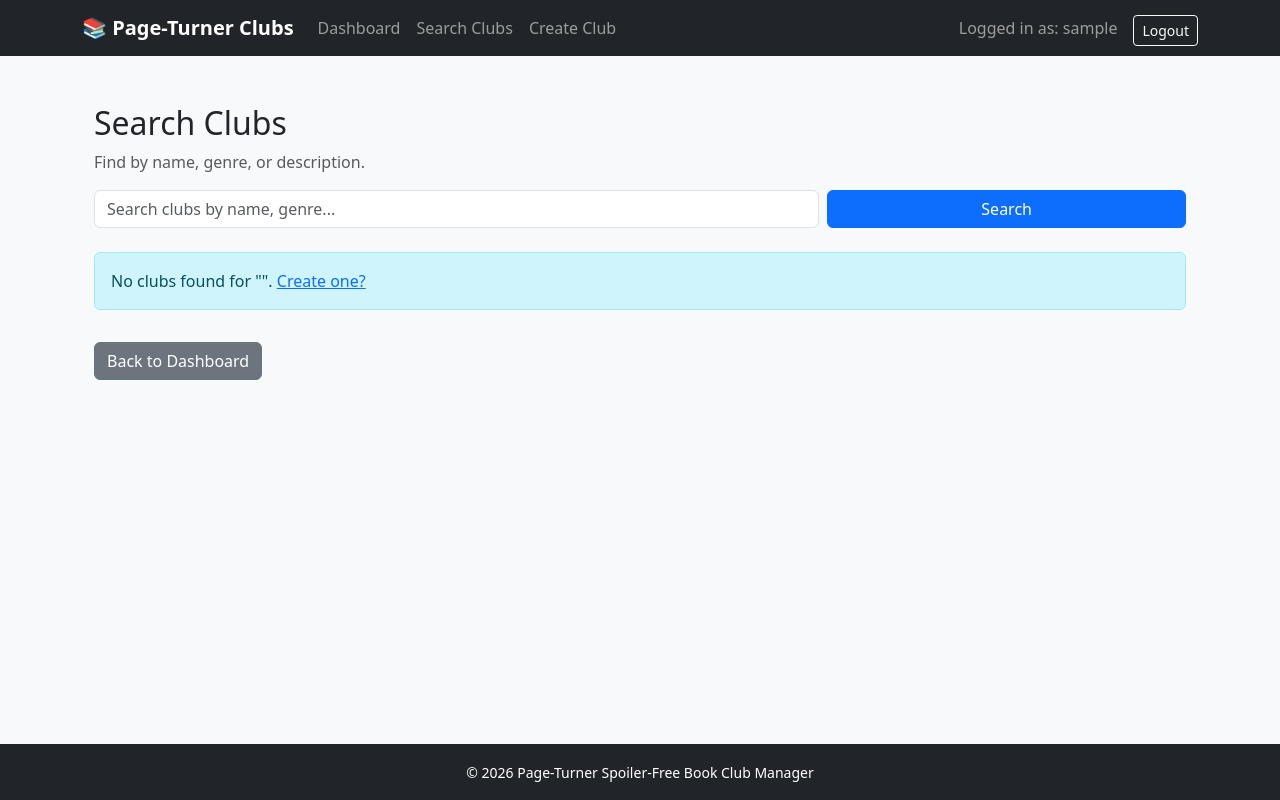
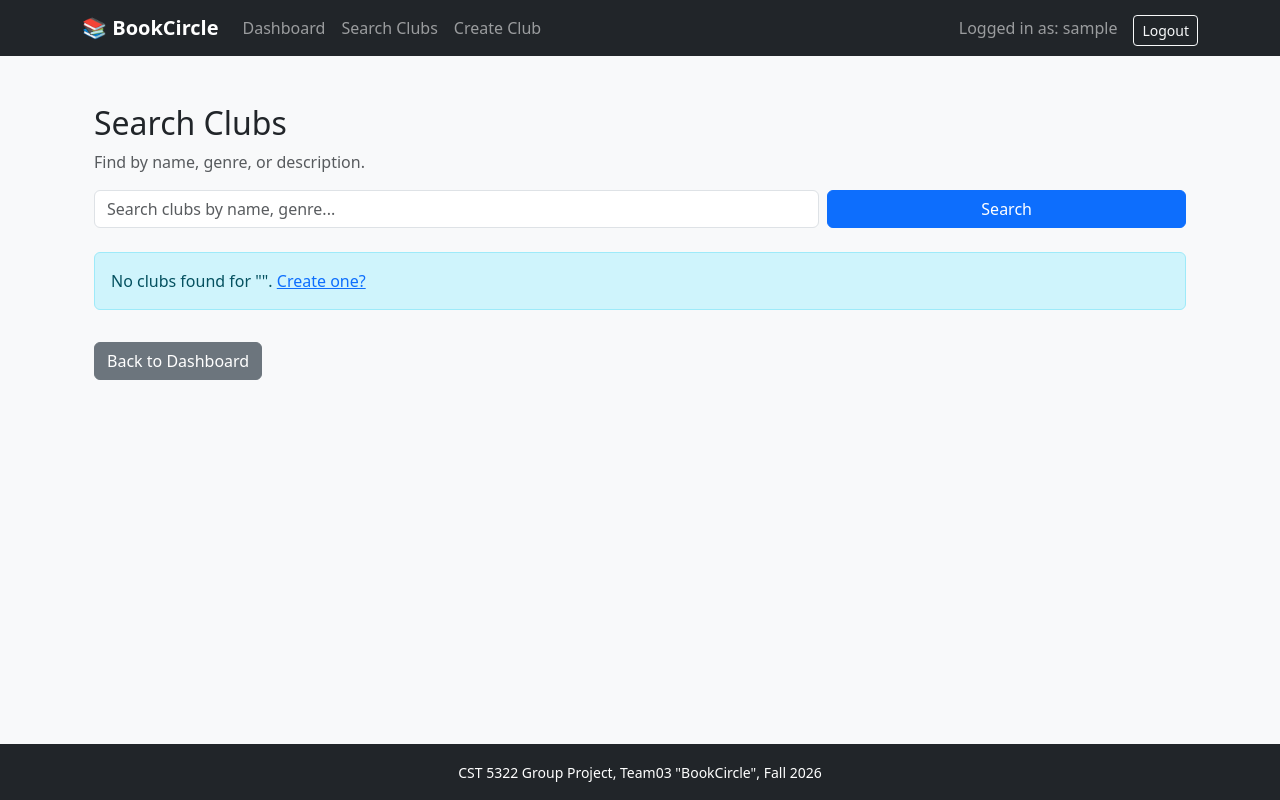
Before and after one commit to cmickle122/book-club-tracker, a Flask app: page /clubs/search in a window 1280 px wide. Run offline with Flask 3, Linux system fonts and the light colour scheme; the visitor is signed in with stand-in values (Sample User, id 1); data that the repository does not hold is empty.

Commit message:
fix: various fixes across the app

```diff
--- a/app/db.py
+++ b/app/db.py
@@ -99,7 +99,7 @@ def insert_club(name, description, genre, is_private, passcode, admin_id):
     cur = db.execute('''
         INSERT INTO BookClubs (name, description, genre, is_private, passcode, admin_id)
         VALUES (?, ?, ?, ?, ?, ?)
-    ''', (name, description, genre, is_private, passcode, admin_id))  # FIXED: Changed session['user_id'] to admin_id
+    ''', (name, description, genre, is_private, passcode, admin_id))
 
     club_id = cur.lastrowid
     db.execute('INSERT INTO ClubMemberships (user_id, club_id) VALUES (?, ?)',
--- a/app/routes_admin.py
+++ b/app/routes_admin.py
@@ -1,5 +1,4 @@
 from flask import Blueprint, render_template, request, redirect, url_for, session, flash
-import requests
 from app.db import (
     is_club_member,
     get_active_poll,
--- a/app/routes_auth.py
+++ b/app/routes_auth.py
@@ -26,7 +26,6 @@ def dashboard():
 
     clubs = []
     for club in clubs_raw:
-        # Use helper function instead of raw db.execute
         active_book = get_active_book(club['id'])
         clubs.append({
             'club': club,
@@ -57,9 +56,11 @@ def login():
 def register():
     """DEVELOPER 1: User Registration"""
     if request.method == 'POST':
+
         username = request.form.get('username','').strip()
         email = request.form.get('email','').strip()
         password = request.form.get('password','')
+        confirm_password = request.form.get('confirm_password','')
 
         if not username or not email or not password:
             flash('All fields required')
@@ -69,9 +70,8 @@ def register():
             flash('Password must be at least 6 characters.')
             return render_template('register.html')
 
-        exists = get_user_by_username_or_email(username, email)
-        if exists:
-            flash('Email or username already taken')
+        if password != confirm_password:
+            flash('Passwords do not match.')
             return render_template('register.html')
 
         hashed = generate_password_hash(password)
@@ -97,8 +97,9 @@ def search_clubs():
 
     q = request.args.get('q','').strip()
     clubs = find_clubs(q)
+    joined_ids = {c['id'] for c in get_user_clubs(session['user_id'])}
 
-    return render_template('search_clubs.html', clubs=clubs, q=q)
+    return render_template('search_clubs.html', clubs=clubs, q=q, joined_ids=joined_ids)
 
 @auth_bp.route('/clubs/create', methods=['GET', 'POST'])
 def create_club():
@@ -136,7 +137,6 @@ def join_club(club_id):
         flash('Club not found')
         return redirect(url_for('auth.search_clubs'))
 
-    # Passcode verification logic for private clubs
     if club['is_private']:
         entered = request.form.get('passcode', '')
         if entered != club['passcode']:
--- a/app/static/js/main.js
+++ b/app/static/js/main.js
@@ -1,5 +1,5 @@
 document.addEventListener('DOMContentLoaded', function() {
-    console.log("Page-Turner App JavaScript initialized.");
+    console.log("BookCircle App JavaScript initialized.");
 
     const spoilerLinks = document.querySelectorAll('.spoiler-thread-link');
     spoilerLinks.forEach(function(link) {
@@ -8,10 +8,11 @@ document.addEventListener('DOMContentLoaded', function() {
             const targetChapter = parseInt(this.getAttribute('data-chapter-num') || '0');
 
             if (targetChapter > userProgress) {
-                const progressText = userProgress < 0 ? 'Not Started' : `Chapter ${userProgress}`;
+                const chapterLabel = (n) => n === 0 ? 'Prologue' : `Chapter ${n}`;
+                const progressText = userProgress < 0 ? 'Not Started' : chapterLabel(userProgress);
 
                 const confirmAccess = confirm(
-                    `⚠️ SPOILER WARNING!\n\nYour current progress is ${progressText}, but this thread discusses Chapter ${targetChapter}.\n\nClick OK to proceed to the discussion. Click Cancel to go back.`
+                    `⚠️ SPOILER WARNING!\n\nYour current progress is ${progressText}, but this thread discusses ${chapterLabel(targetChapter)}.\n\nClick OK to proceed to the discussion. Click Cancel to go back.`
                 );
                 if (!confirmAccess) {
                     e.preventDefault();
--- a/app/templates/base.html
+++ b/app/templates/base.html
@@ -3,7 +3,7 @@
 <head>
     <meta charset="UTF-8">
     <meta name="viewport" content="width=device-width, initial-scale=1.0">
-    <title>{% block title %}Page-Turner Book Clubs{% endblock %}</title>
+    <title>{% block title %}BookCircle - Book Clubs{% endblock %}</title>
     <!-- Bootstrap 5 CSS -->
     <link href="https://cdn.jsdelivr.net/npm/bootstrap@5.3.0/dist/css/bootstrap.min.css" rel="stylesheet">
     <link rel="stylesheet" href="{{ url_for('static', filename='css/style.css') }}">
@@ -11,7 +11,7 @@
 <body>
     {% include 'partials/navbar.html' %}
 
-    <!-- Main Dynamic Content Container -->
+    <!-- Main content container -->
     <main class="container my-4">
         {% with messages = get_flashed_messages() %}
             {% if messages %}
--- a/app/templates/create_club.html
+++ b/app/templates/create_club.html
@@ -6,7 +6,7 @@
     <div class="col-md-6">
       <div class="card shadow-sm">
         <div class="card-body p-4">
-          <h2 class="mb-3">Create New Book Club</h2>
+          <h2 class="mb-3">Create a New Book Club</h2>
           <p class="text-muted">You will automatically become admin and member.</p>
 
           <form method="POST" action="{{ url_for('auth.create_club') }}">
--- a/app/templates/discussion.html
+++ b/app/templates/discussion.html
@@ -13,7 +13,7 @@
   </h3>
 
   {% if is_archived %}
-  <div class="alert alert-warning">This book is archived. Read-only mode.</div>
+  <div class="alert alert-warning">This book is archived (read-only mode)</div>
   {% endif %}
 
   {% for p in posts %}
--- a/app/templates/partials/footer.html
+++ b/app/templates/partials/footer.html
@@ -1,5 +1,5 @@
 <footer class="bg-dark text-white text-center py-3 mt-auto">
     <div class="container">
-        <small>&copy; 2026 Page-Turner Spoiler-Free Book Club Manager</small>
+        <small>CST 5322 Group Project, Team03 "BookCircle", Fall 2026</small>
     </div>
 </footer>
--- a/app/templates/partials/navbar.html
+++ b/app/templates/partials/navbar.html
@@ -1,6 +1,6 @@
 <nav class="navbar navbar-expand-lg navbar-dark bg-dark">
     <div class="container">
-        <a class="navbar-brand fw-bold" href="{{ url_for('auth.dashboard') }}">📚 Page-Turner Clubs</a>
+        <a class="navbar-brand fw-bold" href="{{ url_for('auth.dashboard') }}">📚 BookCircle</a>
         <button class="navbar-toggler" type="button" data-bs-toggle="collapse" data-bs-target="#navbarNav">
             <span class="navbar-toggler-icon"></span>
         </button>
--- a/app/templates/register.html
+++ b/app/templates/register.html
@@ -24,6 +24,11 @@
               <input type="password" name="password" class="form-control" placeholder="At least 6 characters" required>
             </div>
 
+            <div class="mb-3">
+              <label class="form-label">Re-type Password</label>
+              <input type="password" name="confirm_password" class="form-control" placeholder="Re-type your password" required>
+            </div>
+
             <button type="submit" class="btn btn-primary w-100">Create Account</button>
           </form>
 
--- a/app/templates/search_clubs.html
+++ b/app/templates/search_clubs.html
@@ -29,12 +29,16 @@
             </div>
             <p class="text-muted"><small>{{ club['genre'] or 'General' }} • {{ club['description'][:120] }}</small></p>
 
-            <form method="POST" action="{{ url_for('auth.join_club', club_id=club['id']) }}" class="d-flex">
-              {% if club['is_private'] %}
-                <input name="passcode" type="password" class="form-control form-control-sm me-2" placeholder="Passcode required" required>
+            <form method="POST" action="{{ url_for('auth.join_club', club_id=club['id']) }}" class="d-flex justify-content-end">
+              {% if club['id'] in joined_ids %}
+                <button type="button" class="btn btn-sm btn-outline-secondary" disabled>Already Joined</button>
+              {% else %}
+                {% if club['is_private'] %}
+                  <input name="passcode" type="password" class="form-control form-control-sm me-2" placeholder="Passcode required" required>
+                {% endif %}
+                <button class="btn btn-sm btn-primary">Join</button>
               {% endif %}
-              <button class="btn btn-sm btn-primary">Join</button>
-              <a href="{{ url_for('club.view_club', club_id=club['id']) }}" class="btn btn-sm btn-outline-secondary ms-2">View</a>
+              <a href="{{ url_for('club.view_club', club_id=club['id']) }}" class="btn btn-sm btn-outline-primary ms-2">View</a>
             </form>
           </div>
         </div>
```
Also changed, not shown: app/routes_club.py (+9 -8 lines), app/templates/club.html (+27 -20 lines), app/templates/dashboard.html (+5 -4 lines), app/templates/manage_club.html (+8 -8 lines), README.md, requirements.txt (line endings or trailing spaces), 1 other file.
